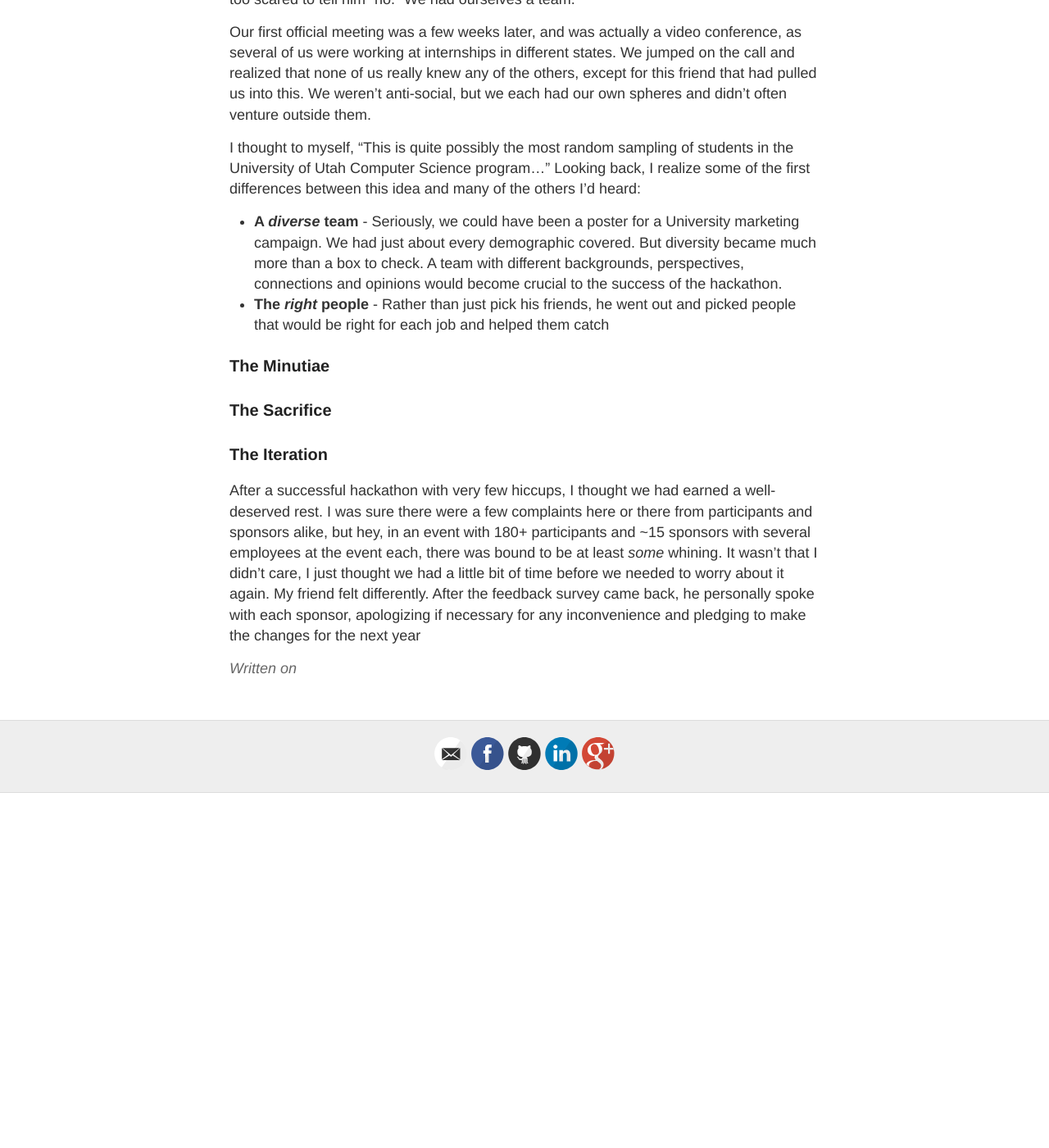
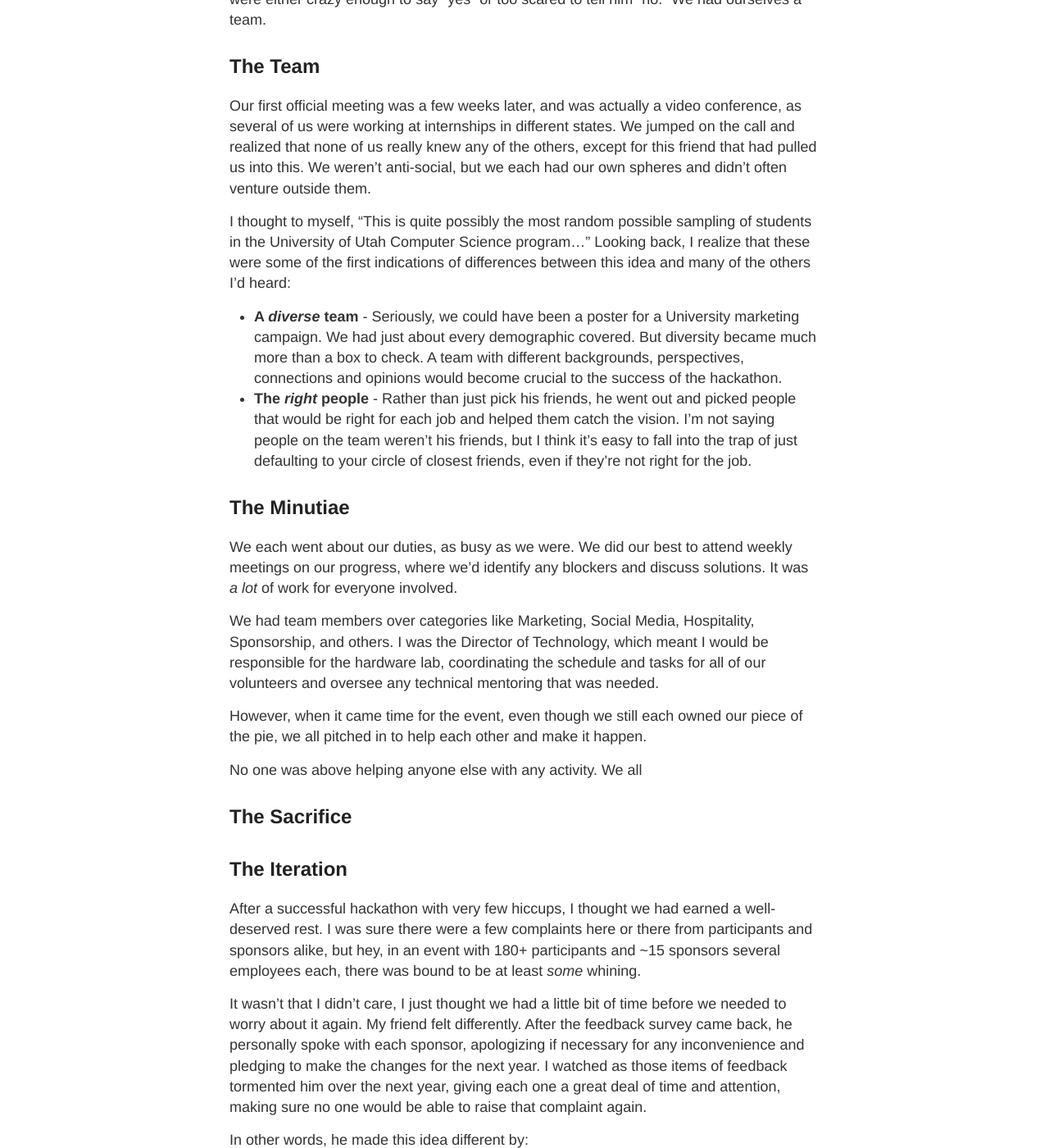
Before and after one commit to tbarlow12/tbarlow12.github.io, a Jekyll site: the page built from post_drafts/2018-2-21-the-in-between.md, in a window 1280 px wide and 1400 px high, scrolled down 1410 px. Shown: the whole window at 82% size. Built offline with Jekyll 4.4.1, drawn with Linux system fonts in a browser that asks for light colours; before the commit the page ends 2377 px from its top, so only the background shows below that; some of the changed text lies outside the part shown.

Commit message:
HackTheU more

```diff
--- a/post_drafts/2018-2-21-the-in-between.md
+++ b/post_drafts/2018-2-21-the-in-between.md
@@ -1,41 +1,54 @@
 ---
 layout: post
-title: The In-Between
+title: The In-Between - What Makes an Idea Work
 permalink: /the-in-between/
 ---
 
-We've all been there. Talking with old friends or new acquaintances about your career as a software engineer, and those magic words pop into the conversation: _"Bro... I have an idea for this app..."_
+We've all been there. Talking with old friends or new acquaintances about your career as a software engineer, and those magical words pop into the conversation: _"Bro... I have an idea for this app..."_ Much to the surprise and chagrin of many aspiring Zuckerbergs, success comes from a heck of a lot more than just a good idea.
 
-I've heard my fair share of ideas through the years. Many of which actually had some merit; some of which I've actually pursued.
-
-My purpose here is not to disparage any idea. I think some of the best ideas in the world are those that sound insane from the start. My purpose is to reflect on one of my own experiences and what separates the successful ideas from... well... the others.
+My purpose here is not to disparage any idea. I think some of the best ideas in the world are those that sound insane from the start. My purpose is to reflect on one of my own experiences and use it to identify some of the things that separate the successful ideas from... well... the others.
 
 ![alt text](/images/kramer.gif)
 
 This experience I'm talking about was a time that I was able to witness the end to end process of an idea becoming a success. It started similarly to the other experiences I referenced in the beginning of this post - a friend came to me with an idea, and an ambitious one at that.
 
-_(cue [flashback music from "Arthur"](https://www.youtube.com/watch?v=aYkbu-Kob5s))_
+_(cue [flashback music from "Arthur"](https://www.youtube.com/watch?v=PMrjMdkKbc0))_
 
 ## The Idea
 
 It was April of 2016. I was just about to finish one of the most difficult semesters I'd had to date. I was trying to understand Turing machines, Database relational algebra and every sorting algorithm ever made since the caveman stacked the biggest rocks at the bottom. I felt like I was drowning... while trying to read a textbook.
 
-In the heat of the confusion, rage and tears, this friend approached me with an idea to create the biggest hackathon in the state of Utah, that he wanted it to happen this coming semester and that he wanted me to help him do it.
+In the heat of the confusion, rage and tears, this friend approached me with an idea to create the biggest hackathon in the state of Utah. He wanted it to happen in the upcoming semester (in 5 months) and that he wanted me to help him do it.
 
-At the time, I thought, _"**How** could we ever do that? **Where** would we even find the time? **Why** put more on our plate than we already have?"_ It's safe to say I had my doubts. But after thinking about it for a few days, I thought it sounded kind of fun and that I'd join him. He recruited a few of our other classmates that were either crazy enough to say "yes" or too scared to tell him "no." We had ourselves a team.
+At the time, I thought, _"**How** could we ever do that? **Where** would we even find the time? **Why** put more on our plate than we already have?"_
+
+It's safe to say I had my doubts. But after thinking about it for a few days, I thought it sounded kind of fun and that I'd join him. He recruited a few of our other classmates that were either crazy enough to say "yes" or too scared to tell him "no." We had ourselves a team.
+
+## The Team
 
 Our first official meeting was a few weeks later, and was actually a video conference, as several of us were working at internships in different states. We jumped on the call and realized that none of us really knew any of the others, except for this friend that had pulled us into this. We weren't anti-social, but we each had our own spheres and didn't often venture outside them.
 
-I thought to myself, "This is quite possibly the most random sampling of students in the University of Utah Computer Science program..." Looking back, I realize some of the first differences between this idea and many of the others I'd heard:
- - **A *diverse* team** - Seriously, we could have been a poster for a University marketing campaign. We had just about every demographic covered. But diversity became much more than a box to check. A team with different backgrounds, perspectives, connections and opinions would become crucial to the success of the hackathon.
- - **The *right* people** - Rather than just pick his friends, he went out and picked people that would be right for each job and helped them catch
+I thought to myself, "This is quite possibly the most random possible sampling of students in the University of Utah Computer Science program..." Looking back, I realize that these were some of the first indications of differences between this idea and many of the others I'd heard:
+- **A *diverse* team** - Seriously, we could have been a poster for a University marketing campaign. We had just about every demographic covered. But diversity became much more than a box to check. A team with different backgrounds, perspectives, connections and opinions would become crucial to the success of the hackathon.
+- **The *right* people** - Rather than just pick his friends, he went out and picked people that would be right for each job and helped them catch the vision. I'm not saying people on the team weren't his friends, but I think it's easy to fall into the trap of just defaulting to your circle of closest friends, even if they're not right for the job.
 
+## The Minutiae
 
+We each went about our duties, as busy as we were. We did our best to attend weekly meetings on our progress, where we'd identify any blockers and discuss solutions. It was *a lot* of work for everyone involved.
 
-### The Minutiae
+We had team members over categories like Marketing, Social Media, Hospitality, Sponsorship, and others. I was the Director of Technology, which meant I would be responsible for the hardware lab, coordinating the schedule and tasks for all of our volunteers and oversee any technical mentoring that was needed.
 
-### The Sacrifice
+However, when it came time for the event, even though we still each owned our piece of the pie, we all pitched in to help each other and make it happen.
 
-### The Iteration
+No one was above helping anyone else with any activity. We all
 
-After a successful hackathon with very few hiccups, I thought we had earned a well-deserved rest. I was sure there were a few complaints here or there from participants and sponsors alike, but hey, in an event with 180+ participants and ~15 sponsors with several employees at the event each, there was bound to be at least _some_ whining. It wasn't that I didn't care, I just thought we had a little bit of time before we needed to worry about it again. My friend felt differently. After the feedback survey came back, he personally spoke with each sponsor, apologizing if necessary for any inconvenience and pledging to make the changes for the next year
+## The Sacrifice
+
+## The Iteration
+
+After a successful hackathon with very few hiccups, I thought we had earned a well-deserved rest. I was sure there were a few complaints here or there from participants and sponsors alike, but hey, in an event with 180+ participants and ~15 sponsors several employees each, there was bound to be at least _some_ whining.
+
+It wasn't that I didn't care, I just thought we had a little bit of time before we needed to worry about it again. My friend felt differently. After the feedback survey came back, he personally spoke with each sponsor, apologizing if necessary for any inconvenience and pledging to make the changes for the next year. I watched as those items of feedback tormented him over the next year, giving each one a great deal of time and attention, making sure no one would be able to raise that complaint again.
+
+In other words, he made this idea different by:
+- *Not only accepting, but **seeking** honest feedback* - It wasn't enough to pat himself on the back for a job well done and rest up. He *needed*
```
